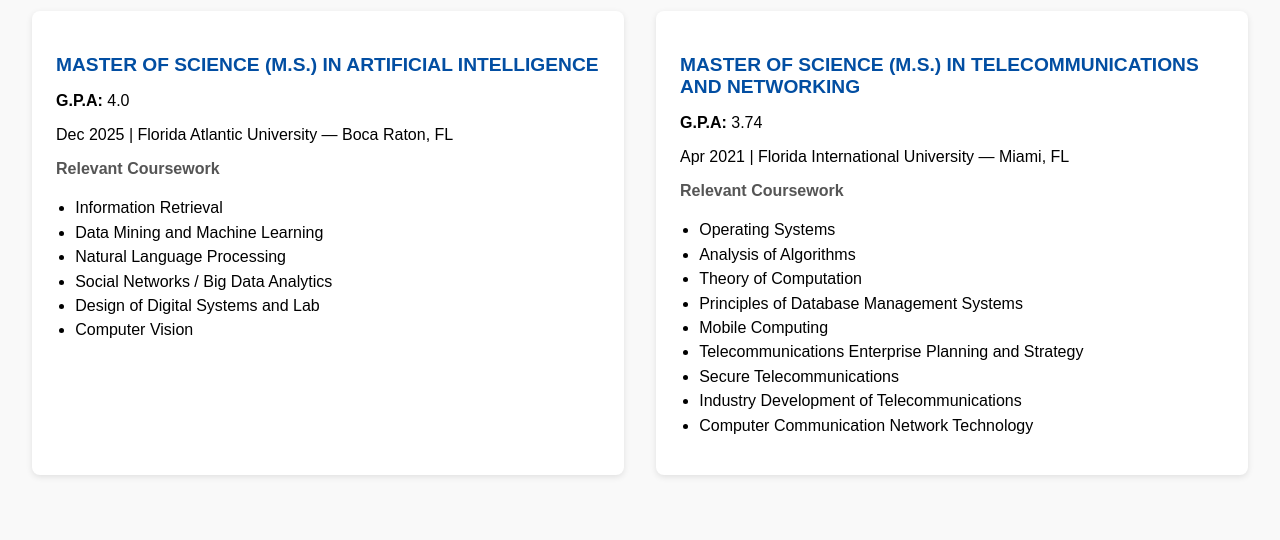
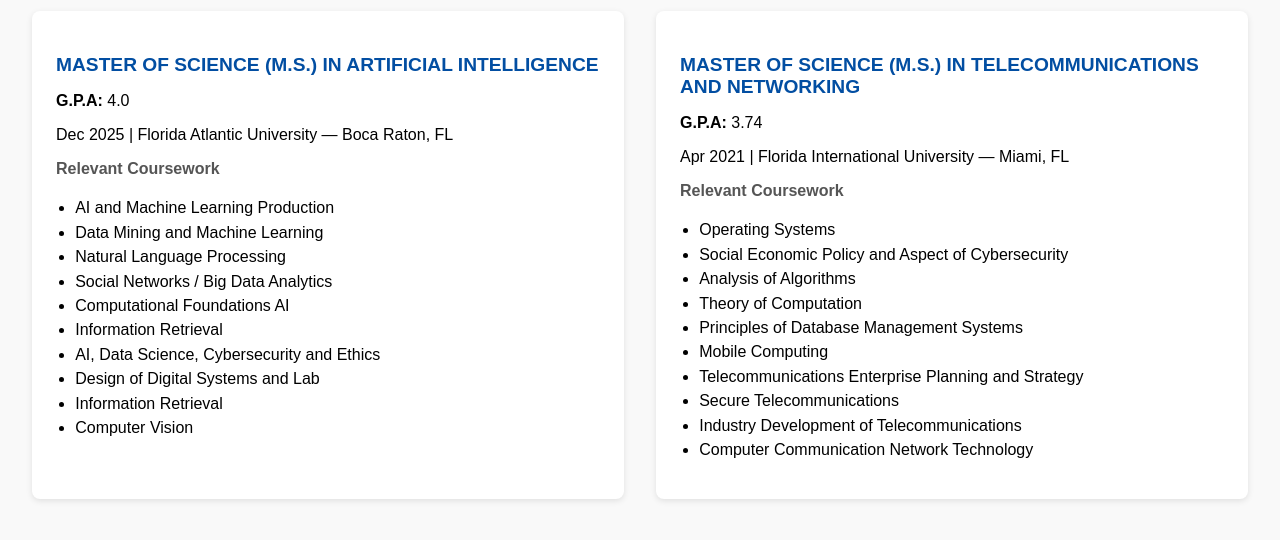
Before and after one commit to Leamota/Leamota.github.io, a plain HTML site: page education.html in a window 1280 px wide. Shown: the part 90-630 px from the top of the page. Drawn offline with Linux system fonts and the light colour scheme.

Commit message:
Update education.html

```diff
--- a/education.html
+++ b/education.html
@@ -66,11 +66,15 @@
       <p>Dec 2025 | Florida Atlantic University — Boca Raton, FL</p>
       <h4>Relevant Coursework</h4>
       <ul>
-        <li>Information Retrieval</li>
+        <li>AI and Machine Learning Production</li>
         <li>Data Mining and Machine Learning</li>
         <li>Natural Language Processing</li>
         <li>Social Networks / Big Data Analytics</li>
+        <li>Computational Foundations AI</li>
+        <li>Information Retrieval</li>
+        <li>AI, Data Science, Cybersecurity and Ethics</li>
         <li>Design of Digital Systems and Lab</li>
+        <li>Information Retrieval</li>
         <li>Computer Vision</li>
       </ul>
     </div>
@@ -82,6 +86,7 @@
       <h4>Relevant Coursework</h4>
       <ul>
         <li>Operating Systems</li>
+        <li>Social Economic Policy and Aspect of Cybersecurity</li>
         <li>Analysis of Algorithms</li>
         <li>Theory of Computation</li>
         <li>Principles of Database Management Systems</li>
```
